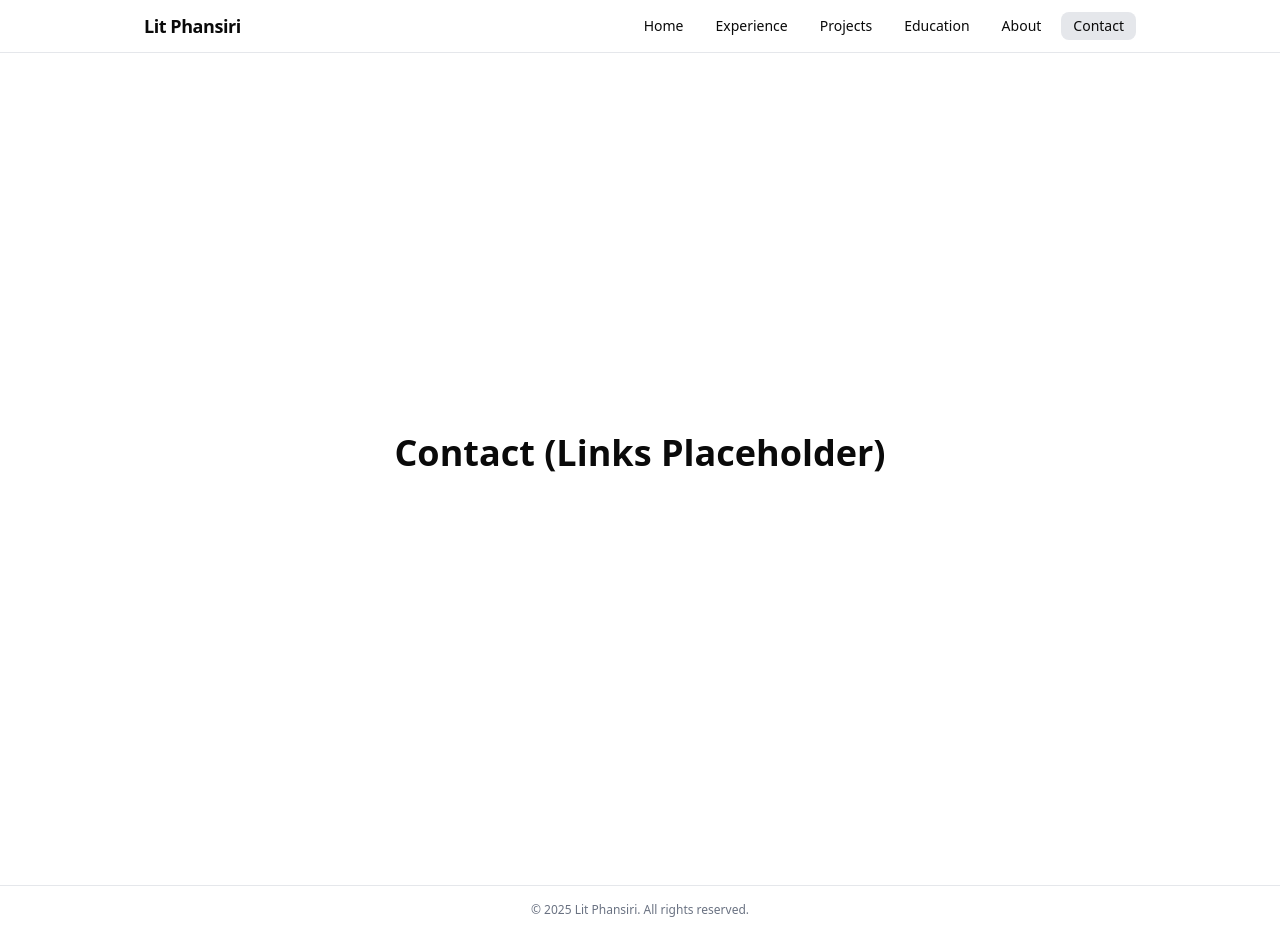
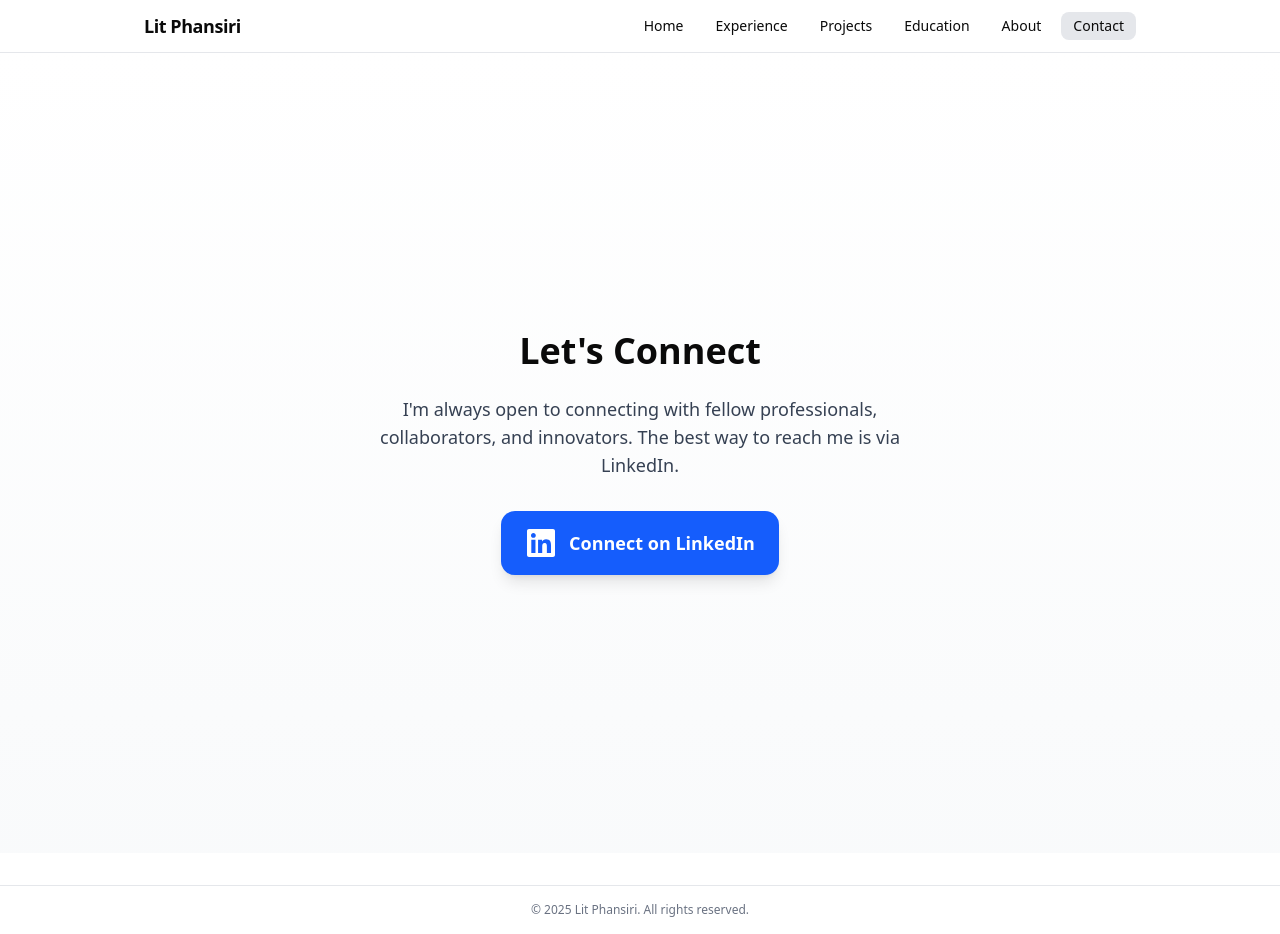
Before and after one commit to phansiri/website-nextjs-portfolio-2025, a Next.js app: page /contact in a window 1280 px wide. Built offline with nearby package versions, Linux system fonts and the light colour scheme.

Commit message:
feat: implement minimalist Contact page with LinkedIn icon button

```diff
--- a/package.json
+++ b/package.json
@@ -17,6 +17,7 @@
     "next": "15.3.3",
     "react": "^19.0.0",
     "react-dom": "^19.0.0",
+    "react-icons": "^5.5.0",
     "tailwind-merge": "^3.3.1"
   },
   "devDependencies": {
--- a/src/app/about/page.tsx
+++ b/src/app/about/page.tsx
@@ -1,7 +1,54 @@
+import Image from "next/image";
+
 export default function AboutPage() {
   return (
-    <main className="flex flex-col items-center justify-center min-h-screen">
-      <h1 className="text-4xl font-bold">About (Narrative Placeholder)</h1>
+    <main className="flex flex-col min-h-screen w-full bg-gradient-to-b from-white to-gray-50">
+      {/* Hero Section */}
+      <section className="w-full flex flex-col md:flex-row items-center gap-12 py-20 px-6 md:px-16 lg:px-32">
+        <div className="flex-shrink-0 flex justify-center w-full md:w-auto">
+          <Image
+            src="/images/about-photo.jpg"
+            alt="Lit Phansiri professional"
+            width={260}
+            height={260}
+            className="rounded-2xl shadow-xl border-4 border-white object-cover"
+            priority
+          />
+        </div>
+        <div className="flex-1 max-w-2xl">
+          <h1 className="text-4xl md:text-5xl font-bold mb-6">My Journey: From Marine to Data Scientist</h1>
+          <p className="text-lg text-gray-700 leading-relaxed">
+            From enlisting in the United States Marine Corps in <span className="font-semibold text-blue-700">2003</span>, to becoming one of the first Cyberspace Warfare Officers, my career has been defined by a passion for service, technology, and innovation. After years of leading teams in high-stakes environments, I transitioned to data science, earning my Master's at <span className="font-semibold text-blue-700">UC Berkeley</span> and specializing in generative AI for mission-critical applications.
+          </p>
+        </div>
+      </section>
+      {/* Life Milestones Timeline */}
+      <section className="w-full flex flex-col items-center py-8 px-6 md:px-16 lg:px-32">
+        <h2 className="text-2xl font-bold mb-8 text-blue-800">Life Milestones</h2>
+        <div className="max-w-4xl w-full border-l-4 border-blue-200 pl-8">
+          <div className="mb-8">
+            <span className="font-bold text-blue-700">2027+:</span> Launching my own AI startup, building innovative agents to solve real-world problems and empower organizations.
+          </div>
+          <div className="mb-8">
+            <span className="font-bold text-blue-700">2023:</span> Graduated from UC Berkeley, launching a new chapter as a data scientist focused on generative AI.
+          </div>
+          <div className="mb-8">
+            <span className="font-bold text-blue-700">2021:</span> Led AI-driven cyber operations at Marine Forces Cyber Command, integrating advanced analytics into defense.
+          </div>
+          <div className="mb-8">
+            <span className="font-bold text-blue-700">2010:</span> Selected as one of the first Cyberspace Warfare Officers, pioneering new capabilities for the USMC.
+          </div>
+          <div className="mb-8">
+            <span className="font-bold text-blue-700">2003:</span> Enlisted in the Marine Corps, beginning a journey of leadership and technical growth.
+          </div>
+        </div>
+      </section>
+      {/* Vision Statement */}
+      <section className="w-full flex justify-center py-12 px-6 md:px-16 lg:px-32">
+        <div className="max-w-2xl w-full bg-blue-50 border-l-4 border-blue-400 p-8 rounded-xl text-center text-lg font-semibold shadow">
+          My vision: To help build a better world, one AI agent at a time—empowering people and organizations to achieve more through intelligent technology.
+        </div>
+      </section>
     </main>
   );
 }
--- a/src/app/contact/page.tsx
+++ b/src/app/contact/page.tsx
@@ -1,7 +1,22 @@
+import { FaLinkedin } from "react-icons/fa";
+
 export default function ContactPage() {
   return (
-    <main className="flex flex-col items-center justify-center min-h-screen">
-      <h1 className="text-4xl font-bold">Contact (Links Placeholder)</h1>
+    <main className="flex flex-col items-center justify-center min-h-screen w-full px-4 bg-gradient-to-b from-white to-gray-50">
+      <h1 className="text-4xl font-bold mb-6 text-center">Let&apos;s Connect</h1>
+      <p className="text-lg text-gray-700 mb-8 text-center max-w-xl">
+        I&apos;m always open to connecting with fellow professionals, collaborators, and innovators. The best way to reach me is via LinkedIn.
+      </p>
+      <a
+        href="https://www.linkedin.com/in/litphansiri/"
+        target="_blank"
+        rel="noopener noreferrer"
+        className="inline-flex items-center gap-3 px-6 py-4 bg-blue-600 hover:bg-blue-700 text-white rounded-xl text-lg font-semibold shadow-lg transition-colors focus-visible:outline focus-visible:ring-2 focus-visible:ring-blue-400"
+        aria-label="Connect with me on LinkedIn"
+      >
+        <FaLinkedin size={32} />
+        Connect on LinkedIn
+      </a>
     </main>
   );
 }
```
Also changed, not shown: 1 other file (tests, documents, lock files or other folders).
